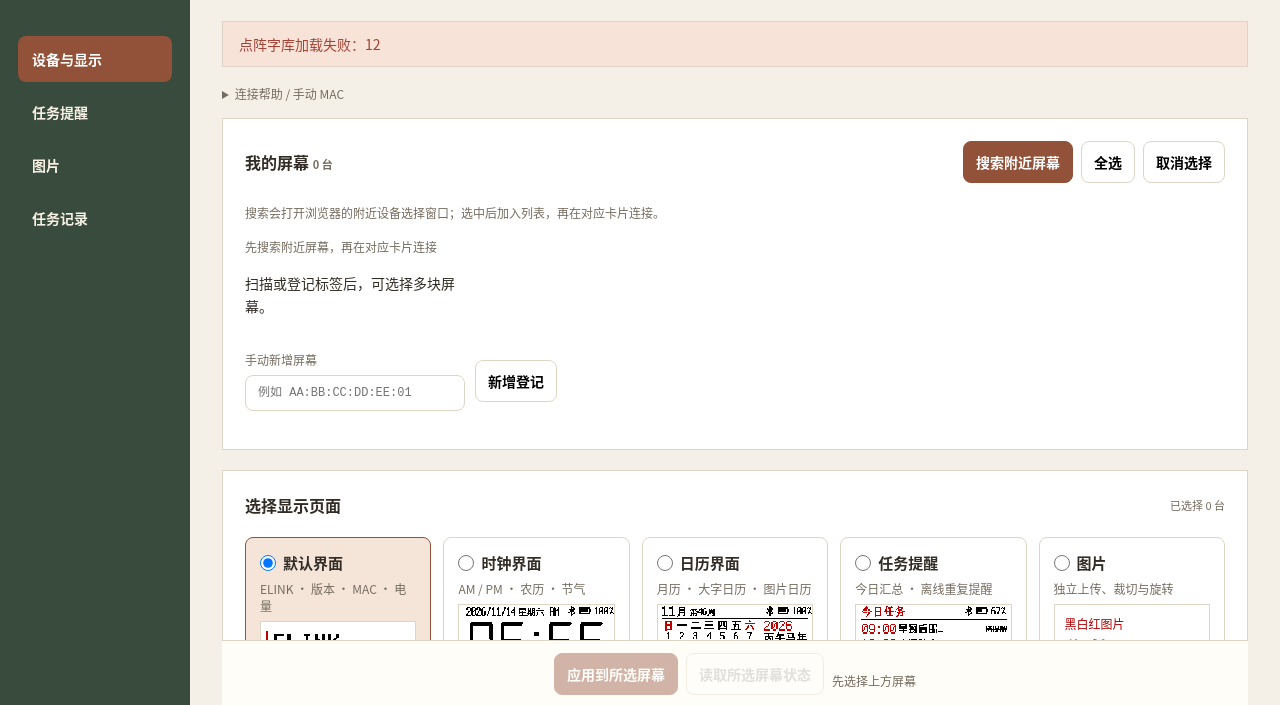
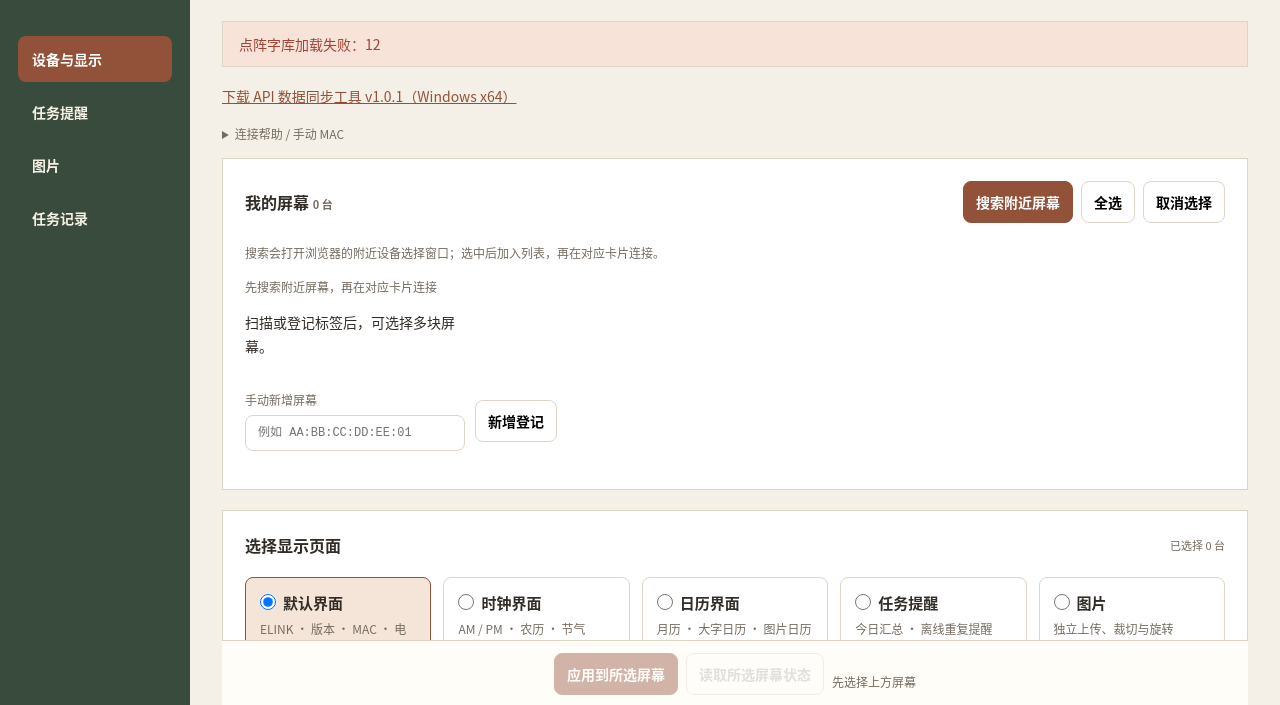
Before and after one commit to JasonYDG/elink-web, a plain HTML site: page index.html in a window 1280 px wide. Shown: the part 93-798 px from the top of the page. Drawn offline with Linux system fonts and the light colour scheme; no server answers.

Commit message:
Show the data sync download on the device homepage

```diff
--- a/index.html
+++ b/index.html
@@ -7,6 +7,7 @@
 <header><div><h1 id="page-title">设备与显示</h1><p>选择 ELINK 开头的设备</p></div><div class="header-actions"><a href="./">管理首页</a><span id="health">正在连接</span><button id="backup">导出备份</button><button id="previous-backup" hidden>下载导入前备份</button><label class="restore-button">导入备份<input id="restore-file" type="file" accept=".json,application/json"></label></div></header>
 <div id="message" role="status" aria-live="polite" hidden></div>
 <section id="screens" class="tab">
+<p class="toolbar"><a href="https://github.com/JasonYDG/elink-web/releases/download/data-sync-v1.0.1/ElinkDataSync-v1.0.1.exe">下载 API 数据同步工具 v1.0.1（Windows x64）</a></p>
 <details class="connection-help"><summary>连接帮助 / 手动 MAC</summary><p class="hint">安卓使用 Chrome，通过 HTTPS 打开本页，保持网页在前台。设备、图片和提醒只存于当前浏览器；清除网站数据前请下载备份。此平台只使用访问者蓝牙。</p><label for="portable-address">手动 MAC（可留空）<input id="portable-address" placeholder="例如 AA:BB:CC:DD:EE:01" maxlength="17" autocomplete="off" spellcheck="false"></label></details>
 <article class="fleet-panel"><div class="section-title"><h2>我的屏幕 <span id="fleet-count">0 台</span></h2><div class="actions"><button id="scan" class="primary" disabled>搜索附近屏幕</button><button id="select-all">全选</button><button id="select-none">取消选择</button></div></div><p class="hint">搜索会打开浏览器的附近设备选择窗口；选中后加入列表，再在对应卡片连接。</p><p id="portable-status" class="hint" role="status" aria-live="polite"></p><div id="fleet" class="fleet" aria-label="选择要管理的屏幕"><p>扫描或登记标签后，可选择多块屏幕。</p></div><div class="toolbar"><label class="manual-registration" for="manual-address">手动新增屏幕<input id="manual-address" placeholder="例如 AA:BB:CC:DD:EE:01" maxlength="17" autocomplete="off" spellcheck="false"></label><button id="register">新增登记</button><select id="device" hidden aria-label="当前单台设置对象"><option value="">请选择设备</option></select></div></article>
 <div id="display-controls"><article class="page-panel"><div class="section-title"><h2>选择显示页面</h2><span id="selection-count">已选择 0 台</span></div><fieldset class="page-choices"><legend class="sr-only">显示页面</legend><label><input type="radio" name="page" value="default" checked><strong>默认界面</strong><span>ELINK · 版本 · MAC · 电量</span><img src="page-default.png?v=1.1.32" alt="默认界面像素预览"></label><label><input type="radio" name="page" value="resume"><strong>时钟界面</strong><span>AM / PM · 农历 · 节气</span><img src="page-clock.png?v=1.1.32" alt="新版时钟像素预览"></label><label><input type="radio" name="page" value="calendar"><strong>日历界面</strong><span>月历 · 大字日历 · 图片日历</span><img src="page-calendar.png?v=1.1.32" alt="内嵌月历像素预览"></label><label><input type="radio" name="page" value="reminder"><strong>任务提醒</strong><span>今日汇总 · 离线重复提醒</span><img src="page-reminders.png?v=1.1.32" alt="今日任务汇总像素预览"></label><label><input type="radio" name="page" value="publish"><strong>图片</strong><span>独立上传、裁切与旋转</span><div class="notice-mini">黑白红图片<br><b>你的画面</b></div></label></fieldset></article>
```
